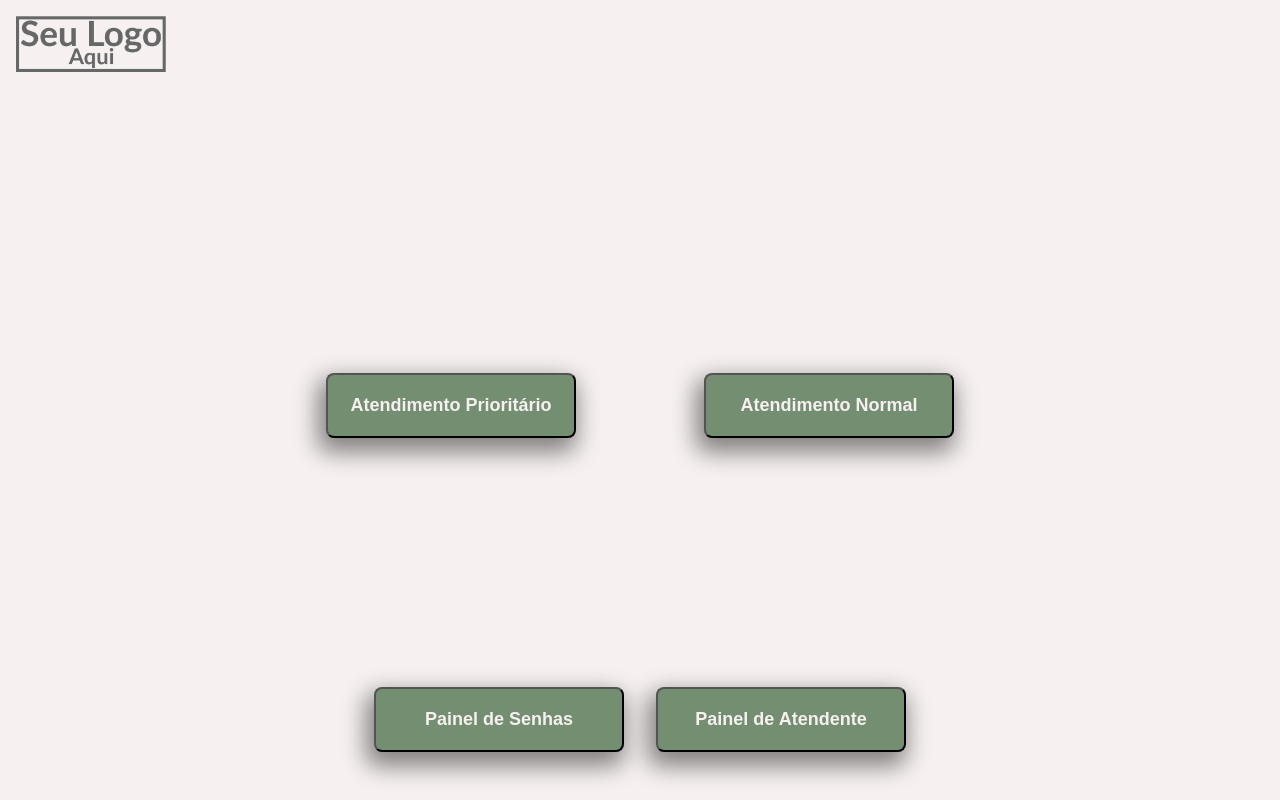
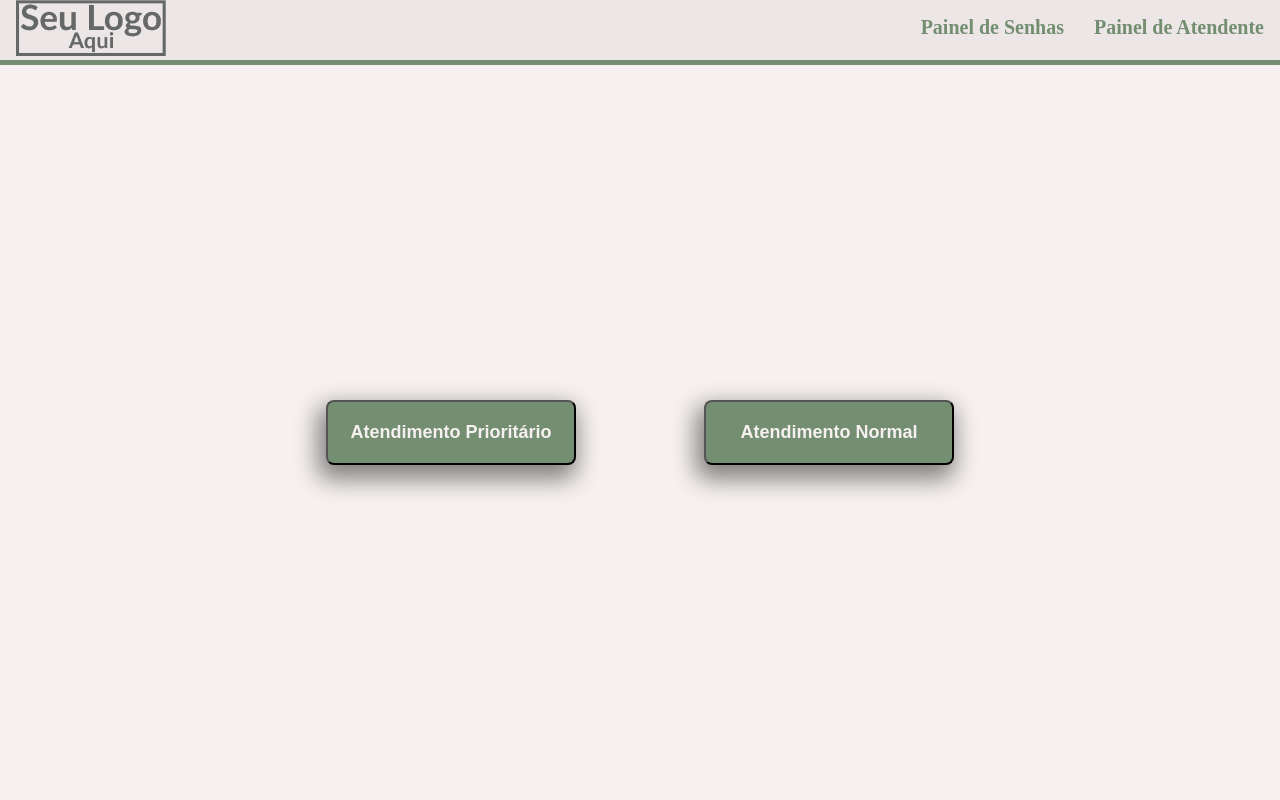
Before and after one commit to KarolSalvador/vanilla-geradorDeSenha, a plain HTML site: page index.html in a window 1280 px wide. Drawn offline with Linux system fonts and the light colour scheme.

Commit message:
refact: ajusta redirecionamento para demais telas na tela inicial de forma mais amigável e estética

```diff
--- a/index.html
+++ b/index.html
@@ -7,13 +7,25 @@
     <title>Atendimento</title>
   </head>
   <body>
-    <header class="logomarca">
+    <header class="header">
+      <div class="logo-img">
         <img
           src="./assets/seu-logo-aqui-1.png"
           alt="sua logo aqui"
           width="150"
           height="auto"
         />
+      </div>
+      <div class="menu">
+        <ul>
+          <li class="menu-header">
+            <a href="./painel_senhas.html" target="_blank">Painel de Senhas</a>
+          </li>
+          <li class="menu-header">
+            <a href="./atendente.html" target="_blank">Painel de Atendente</a>
+          </li>
+        </ul>
+      </div>
     </header>
 
     <main>
@@ -23,13 +35,6 @@
         </button>
         <button class="card-btn" id="normal-btn">Atendimento Normal</button>
       </div>
-
-      <div class="acessar-telas">
-        <button class="card-btn" id="painel-senhas">Painel de Senhas</button>
-        <button class="card-btn" id="painel-atendente">
-          Painel de Atendente
-        </button>
-      </div>
     </main>
 
     <script src="./index.js"></script>
--- a/style.css
+++ b/style.css
@@ -25,8 +25,48 @@ body {
   flex-direction: column;
 }
 
-.logomarca {
-  margin: 1em 0 0 1em;
+.header {
+  display: flex;
+  flex-direction: row;
+  justify-content: space-between;
+  border-bottom: solid 5px var(--secundary-color);
+  background-color: #ece6e6;
+}
+
+.logo-img {
+  margin-left: 1em;
+}
+
+.menu {
+  display: flex;
+  margin-right: 1em;
+}
+
+.menu ul {
+  display: flex;
+  list-style-type: none;
+  gap: 30px;
+  align-items: center;
+}
+
+.menu-header {
+  font-size: 20px;
+  font-weight: bold;
+  padding-bottom: 5px;
+  display: inline-block;
+  position: relative;
+  overflow: hidden;
+}
+
+.menu-header a {
+  color: var(--secundary-color);
+  text-decoration: none;
+}
+
+.menu-header a:hover {
+  text-decoration: underline;
+  text-decoration-color: var(--secundary-color);
+  text-decoration-thickness: 20%;
 }
 
 main {
@@ -173,7 +213,7 @@ main {
   padding: 0;
 }
 
-li {
+#historico-lista li {
   border: 4px solid var(--secundary-color);
   border-radius: 12px;
   padding: 0.5em;
@@ -286,6 +326,8 @@ li {
   font-weight: 500;
   border-left: 5p solid transparent;
   word-wrap: break-word;
+  border: 4px solid var(--secundary-color);
+  border-radius: 8px;
 }
 
 .prioritario {
```
Lines whose indentation alone changed are shown as unchanged.
